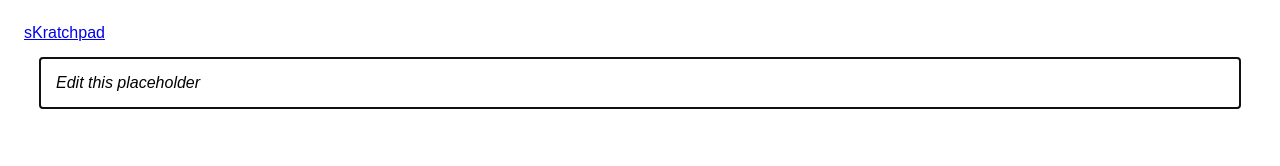
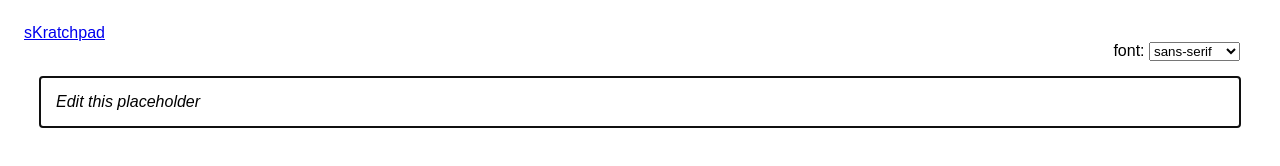
Before and after one commit to lucasgonze/sQratch, a website: page site/index.html in a window 1280 px wide. Drawn offline with Linux system fonts and the light colour scheme.

Commit message:
Implement font switcher. I gave up before because of privacy and feasibility problems, then realized that the very broad generic font-family values are always available locally without new tech or privacy risks.

```diff
--- a/site/index.html
+++ b/site/index.html
@@ -17,13 +17,13 @@
         padding: 1em;
         text-align: left;
       }
-      article.editor {
+      article.editor, article.sans-serif, article.serif, article.monospace {
         margin: 2em;
         padding: 1em;
       }
       p#counter {
         text-align: right;
-        padding: 2em;
+        padding-right: 1  em;
       }
 
       @media (width <= 80em) {
@@ -37,17 +37,30 @@
         content: attr(data-placeholder);
         font-style: italic;
       }
+
+      div#switches {
+        text-align: right;
+        padding-right: 1em;
+      }
+      article.sans-serif { font-family: sans-serif; }
+      article.serif { font-family: serif; }
+      article.monospace { font-family: monospace; }
     </style>
 
     <script type="text/javascript">
       window.addEventListener("load", (event) => {
         console.log("page is fully loaded");
+
         el = document.getElementsByTagName('article')[0];
         el.focus({ focusVisible: true });
-
         el.addEventListener("input", (event) => {
           len = el.innerText.trim().length;
           document.getElementById("counter").innerText = len;
+        });
+
+        document.getElementById('switches').addEventListener("change",() => {
+          document.getElementById('mcguffin').className =
+            document.getElementById('font-select').value
         });
 
       });
@@ -61,10 +74,20 @@
       <a href="https://github.com/lucasgonze/planck-scratchpad">sKratchpad</a>
     </nav>
 
+    <div id="switches">
+      <label for="font-select">font:</label>
+      <select name="font" id="font-select">
+        <option value="sans-serif">sans-serif</option>
+        <option value="serif">serif</option>
+        <option value="monospace">monospace</option>
+      </select>
+    </div>
+
     <article
       class="editor"
       contenteditable
       data-placeholder="Edit this placeholder"
+      id="mcguffin"
       ></article>
       <p id="counter"></p>
 
```
